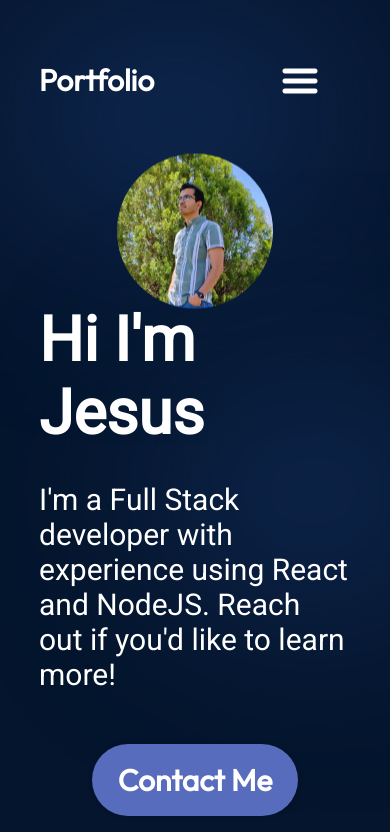
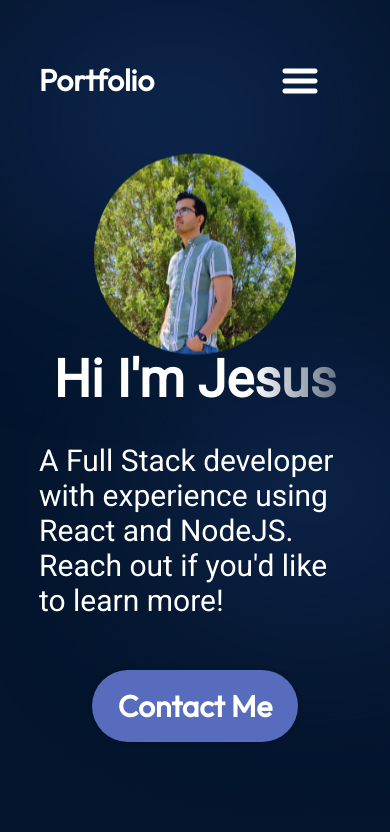
Before and after one commit to Jesus6366/portfolio2025, a React (Vite) app: page / in a window 390 px wide. Shown: the top 832 px of the page. Built offline with nearby package versions, Linux system fonts and the light colour scheme.

Commit message:
last chances made

```diff
--- a/src/components/Hero/Hero.jsx
+++ b/src/components/Hero/Hero.jsx
@@ -7,8 +7,8 @@ const Hero = () => {
       <div className={styles.content}>
         <h1 className={styles.title}>Hi I&apos;m Jesus</h1>
         <p className={styles.description}>
-          I&apos;m a Full Stack developer with experience using React and
-          NodeJS. Reach out if you&apos;d like to learn more!
+          A Full Stack developer with experience using React and NodeJS. Reach
+          out if you&apos;d like to learn more!
         </p>
         <a href="mailto:polibos6366@gmail.com" className={styles.contactBtn}>
           Contact Me
--- a/src/components/Hero/Hero.module.css
+++ b/src/components/Hero/Hero.module.css
@@ -51,7 +51,7 @@
 }
 
 .heroImg {
-  width: 50%;
+  width: 65%;
   z-index: 1;
   border-radius: 50%;
 
@@ -103,7 +103,7 @@
 
 @media screen and (max-width: 830px) {
   .title {
-    font-size: 62px;
+    font-size: 52px;
   }
   .container {
     flex-direction: column-reverse;
```
